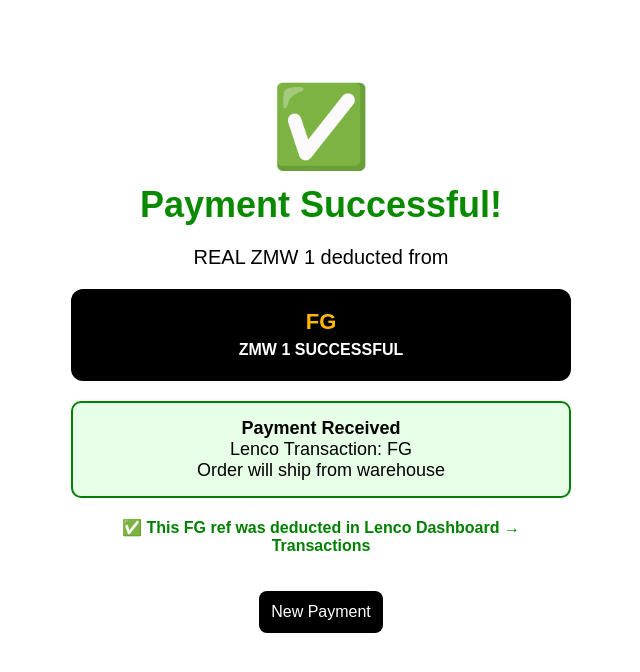
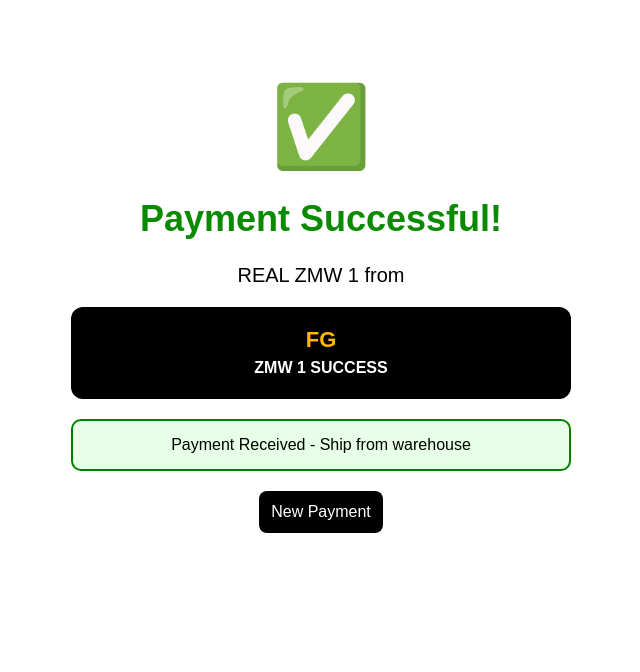
Before and after one commit to felixmtex-bot/felix-real-lenco-payment, a Next.js app: page /success in a window 1280 px wide. Shown: the top 672 px of the page, without its empty margins (319-959 px from the left). Built offline with nearby package versions, Linux system fonts and the light colour scheme.

Commit message:
Update page.jsx

```diff
--- a/app/success/page.jsx
+++ b/app/success/page.jsx
@@ -1,32 +1,33 @@
 'use client'
+export const dynamic = 'force-dynamic'
+import { Suspense } from 'react'
 import { useSearchParams } from 'next/navigation'
 
-export default function Success(){
+function SuccessContent(){
   const params = useSearchParams()
   const ref = params.get('ref') || 'FG'
   const amount = params.get('amount') || '1'
   const phone = params.get('phone') || ''
-
   return(
     <div style={{maxWidth:500,margin:'60px auto',textAlign:'center',fontFamily:'sans-serif',padding:20}}>
       <div style={{fontSize:80}}>✅</div>
-      <h1 style={{color:'#0a8a00',fontSize:36,margin:'10px 0'}}>Payment Successful!</h1>
-      <p style={{fontSize:20}}>REAL ZMW {amount} deducted from {phone}</p >
-
+      <h1 style={{color:'#0a8a00',fontSize:36}}>Payment Successful!</h1>
+      <p style={{fontSize:20}}>REAL ZMW {amount} from {phone}</p >
       <div style={{background:'black',color:'#ffb700',padding:20,borderRadius:12,marginTop:20,fontSize:22,fontWeight:'bold'}}>
-        {ref}<br/>
-        <span style={{color:'#fff',fontSize:16}}>ZMW {amount} SUCCESSFUL</span>
+        {ref}<br/><span style={{color:'#fff',fontSize:16}}>ZMW {amount} SUCCESS</span>
       </div>
-
-      <div style={{background:'#e6ffe6',border:'2px solid green',padding:15,borderRadius:10,marginTop:20,fontSize:18}}>
-        <b>Payment Received</b><br/>
-        Lenco Transaction: {ref}<br/>
-        Order will ship from warehouse
+      <div style={{background:'#e6ffe6',border:'2px solid green',padding:15,borderRadius:10,marginTop:20}}>
+        Payment Received - Ship from warehouse
       </div>
-
-      <p style={{marginTop:20,color:'green',fontWeight:'bold'}}>✅ This FG ref was deducted in Lenco Dashboard → Transactions</p >
-
       <a href=" " style={{display:'inline-block',marginTop:20,background:'black',color:'white',padding:12,borderRadius:8,textDecoration:'none'}}>New Payment</a >
     </div>
   )
 }
+
+export default function Success(){
+  return(
+    <Suspense fallback={<div style={{textAlign:'center',padding:50}}>Loading success...</div>}>
+      <SuccessContent/>
+    </Suspense>
+  )
+}
```
